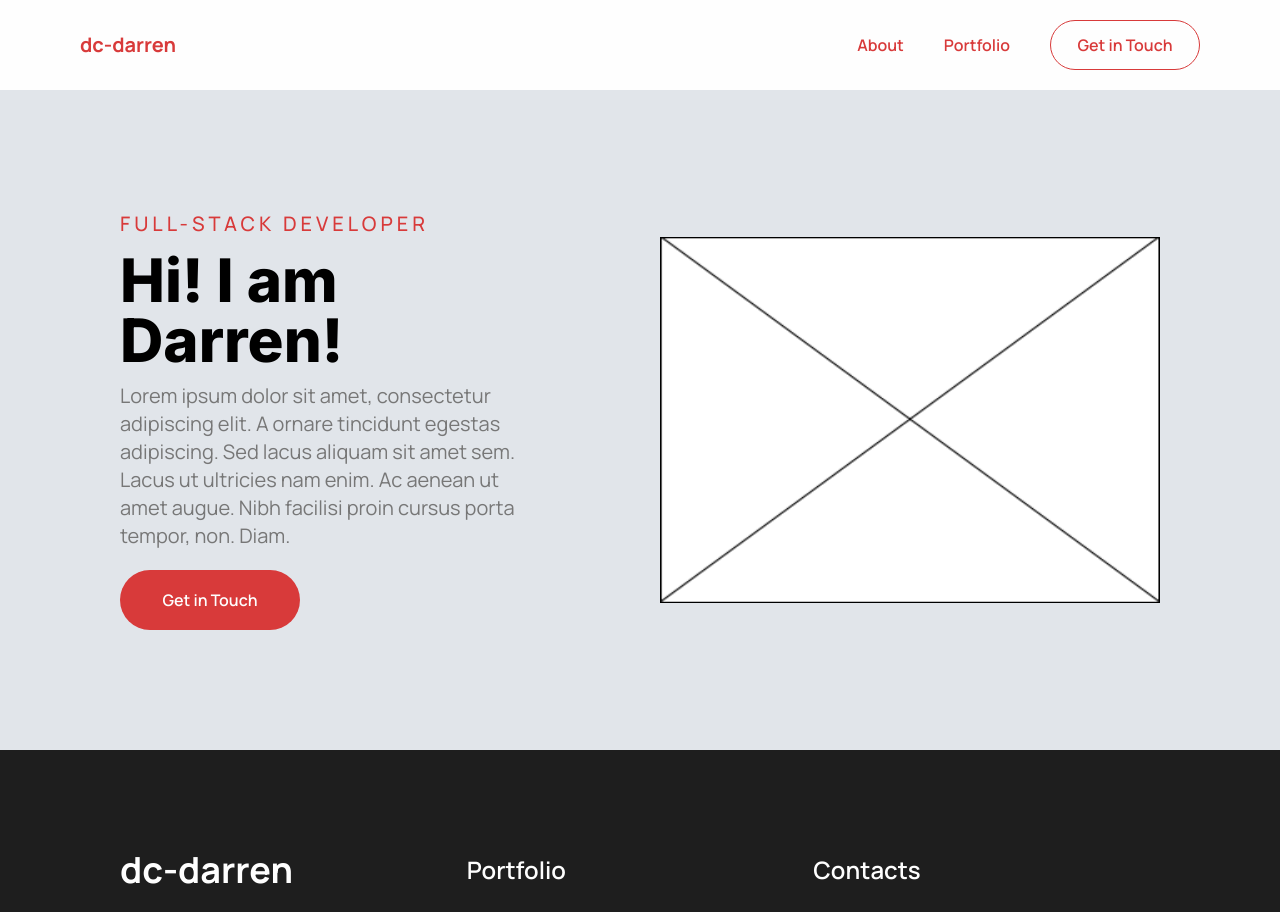
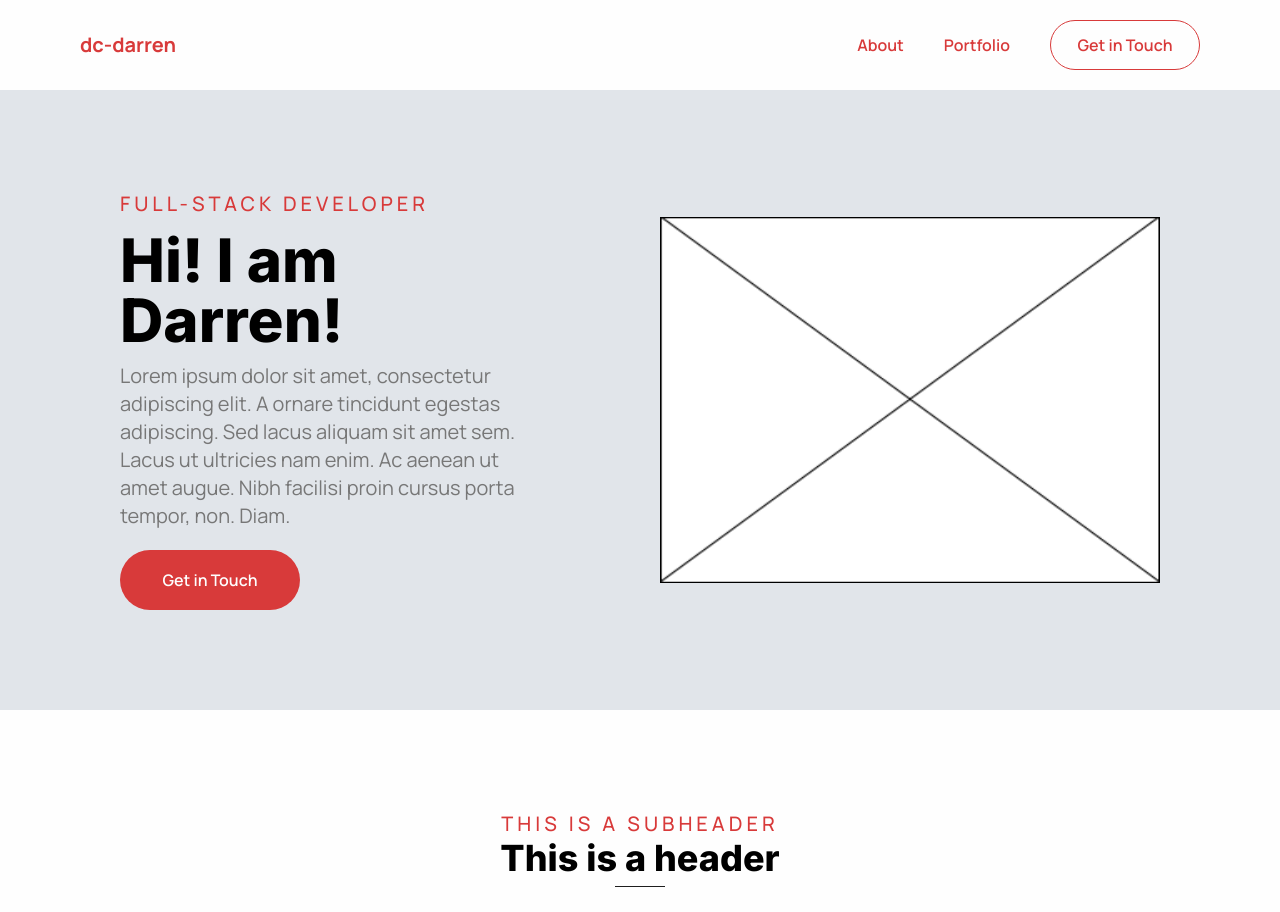
Before and after one commit to dc-darren/dc-darren.github.io, a React (Create React App) app: page / in a window 1280 px wide. Shown: the top 912 px of the page. Built offline with nearby package versions, Linux system fonts and the light colour scheme.

Commit message:
Portfolio Header and About Section
Hero Section changed into About Section with given id and padding

```diff
--- a/src/App.js
+++ b/src/App.js
@@ -16,12 +16,12 @@ function App() {
 
       {/* Body */}
       <main>
-        {/* Hero */}
-        <section className="bg-dc-light-gray">
-          <div className="dc-container dc-grid items-center gap-10 p-30">
+        {/* About */}
+        <section id="about" className="bg-dc-light-gray">
+          <div className="dc-container dc-grid items-center gap-10 px-30 py-25">
             <div className="col-span-5 flex flex-col gap-3">
-              <h2 className="dc-subheader text-xl text-dc-red">FULL-STACK DEVELOPER</h2>
-              <h3 className="dc-header text-6xl">Hi! I am Darren!</h3>
+              <p className="dc-subheader text-xl text-dc-red">Full-Stack Developer</p>
+              <h2 className="dc-header text-6xl">Hi! I am Darren!</h2>
               <p className="flex-shrink-0 basis-1/2 text-xl text-dc-gray">
                 Lorem ipsum dolor sit amet, consectetur adipiscing elit.
                 A ornare tincidunt egestas adipiscing. Sed lacus aliquam sit amet sem.
@@ -33,7 +33,17 @@ function App() {
             <img src="assets/images/sample-image.png" alt="Avatar" className="col-start-7 col-span-6 w-full aspect-[15/11]" />
           </div>
         </section>
-        {/* End of Hero */}
+        {/* End of About */}
+
+        {/* Portfolio Header */}
+        <section id="portfolio" className="bg-dc-white">
+          <div className="dc-container flex flex-col justify-between items-center py-25">
+            <p className="dc-subheader text-xl text-dc-red">This is a subheader</p>
+            <h2 className="dc-header text-4xl">This is a header</h2>
+            <div className="dc-separator"></div>
+          </div>
+        </section>
+        {/* End of Portfolio Header */}
       </main>
       {/* End of Body */}
 
--- a/src/css/style.css
+++ b/src/css/style.css
@@ -581,7 +581,16 @@ body {
 
 .dc-subheader {
   font-weight: 500;
+  text-transform: uppercase;
   letter-spacing: 0.2em;
+}
+
+.dc-separator {
+  margin-top: 0.5rem;
+  width: 50px;
+  border-bottom-width: 1px;
+  --tw-border-opacity: 1;
+  border-bottom-color: rgb(30 30 30 / var(--tw-border-opacity));
 }
 
 .btn-desktop,
@@ -645,20 +654,12 @@ nav .btn-desktop {
   color: rgb(216 58 58 / var(--tw-text-opacity));
 }
 
-.col-span-3 {
-  grid-column: span 3 / span 3;
-}
-
 .col-span-5 {
   grid-column: span 5 / span 5;
 }
 
 .col-span-6 {
   grid-column: span 6 / span 6;
-}
-
-.col-start-6 {
-  grid-column-start: 6;
 }
 
 .col-start-7 {
@@ -685,12 +686,12 @@ nav .btn-desktop {
   aspect-ratio: 15/11;
 }
 
+.w-full {
+  width: 100%;
+}
+
 .w-15 {
   width: 60px;
-}
-
-.w-full {
-  width: 100%;
 }
 
 .flex-shrink-0 {
@@ -761,10 +762,6 @@ nav .btn-desktop {
   background-color: rgb(30 30 30 / var(--tw-bg-opacity));
 }
 
-.p-30 {
-  padding: 120px;
-}
-
 .px-20 {
   padding-left: 5rem;
   padding-right: 5rem;
@@ -778,6 +775,11 @@ nav .btn-desktop {
 .px-30 {
   padding-left: 120px;
   padding-right: 120px;
+}
+
+.py-30 {
+  padding-top: 120px;
+  padding-bottom: 120px;
 }
 
 .py-25 {
--- a/src/index.css
+++ b/src/index.css
@@ -39,7 +39,16 @@
   .dc-subheader {
     @apply
     font-medium
+    uppercase
     tracking-[0.2em];
+  }
+
+  .dc-separator {
+    @apply
+    w-[50px]
+    border-b
+    border-b-dc-black
+    mt-2;
   }
 
   .btn-desktop,
```
